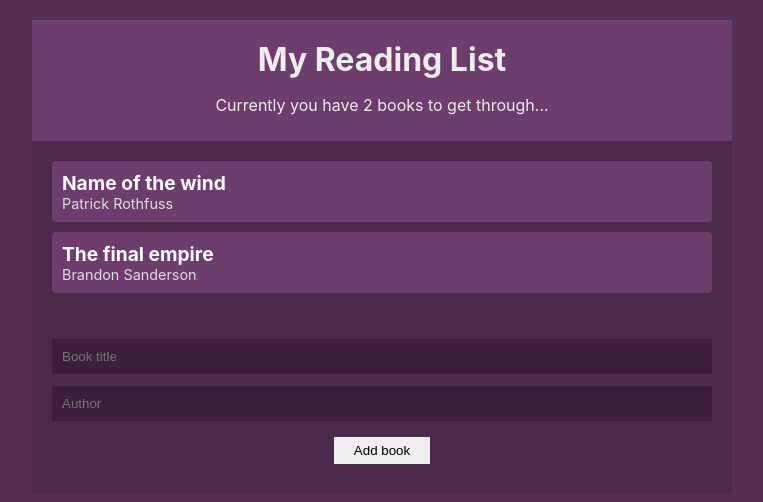
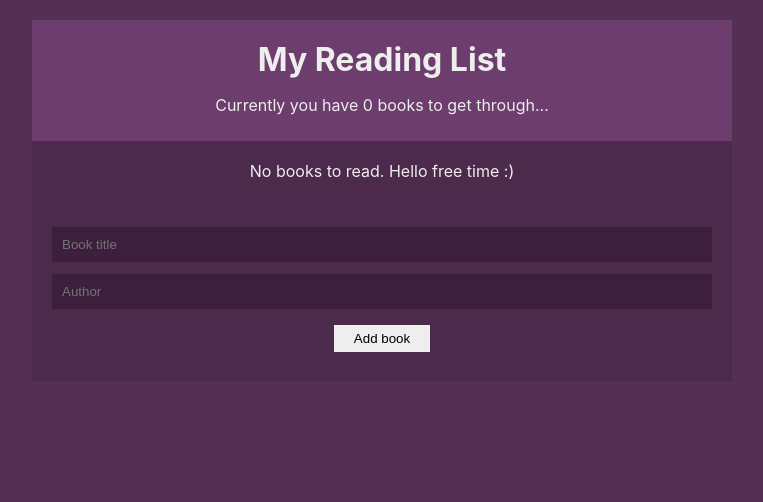
Before and after one commit to Ismaaa/booklist, a React (Create React App) app: page / in a window 1280 px wide. Shown: the top 502 px of the page, without its empty margins (258-1021 px from the left). Built offline with nearby package versions, Linux system fonts and the light colour scheme.

Commit message:
use reducers in book context and book form (add)

```diff
--- a/src/components/BookForm.js
+++ b/src/components/BookForm.js
@@ -2,13 +2,13 @@
 import { BookContext } from "../contexts/BookContext";
 
 const BookForm = () => {
-  const { addBook } = useContext(BookContext);
+  const { dispatch } = useContext(BookContext);
   const [title, setTitle] = useState("");
   const [author, setAuthor] = useState("");
 
   const handleSubmit = (e) => {
     e.preventDefault();
-    addBook(title, author);
+    dispatch({ type: "ADD_BOOK", book: { title, author } });
     resetInputs();
   };
 
--- a/src/contexts/BookContext.js
+++ b/src/contexts/BookContext.js
@@ -1,24 +1,14 @@
-import React, { createContext, useState } from "react";
+import React, { createContext, useReducer } from "react";
 import { v4 as uuid } from "uuid";
+import { BookReducer } from "../reducers/BookReducer";
 
 export const BookContext = createContext();
 
 const BookContextProvider = (props) => {
-  const [books, setBooks] = useState([
-    { title: "Name of the wind", author: "Patrick Rothfuss", id: 1 },
-    { title: "The final empire", author: "Brandon Sanderson", id: 2 },
-  ]);
-
-  const addBook = (title, author) => {
-    setBooks([...books, { title, author, id: uuid() }]);
-  };
-
-  const removeBook = (id) => {
-    setBooks(books.filter((book) => book.id !== id));
-  };
+  const [books, dispatch] = useReducer(BookReducer, []);
 
   return (
-    <BookContext.Provider value={{ books, addBook, removeBook }}>
+    <BookContext.Provider value={{ books, dispatch }}>
       {props.children}
     </BookContext.Provider>
   );
```
